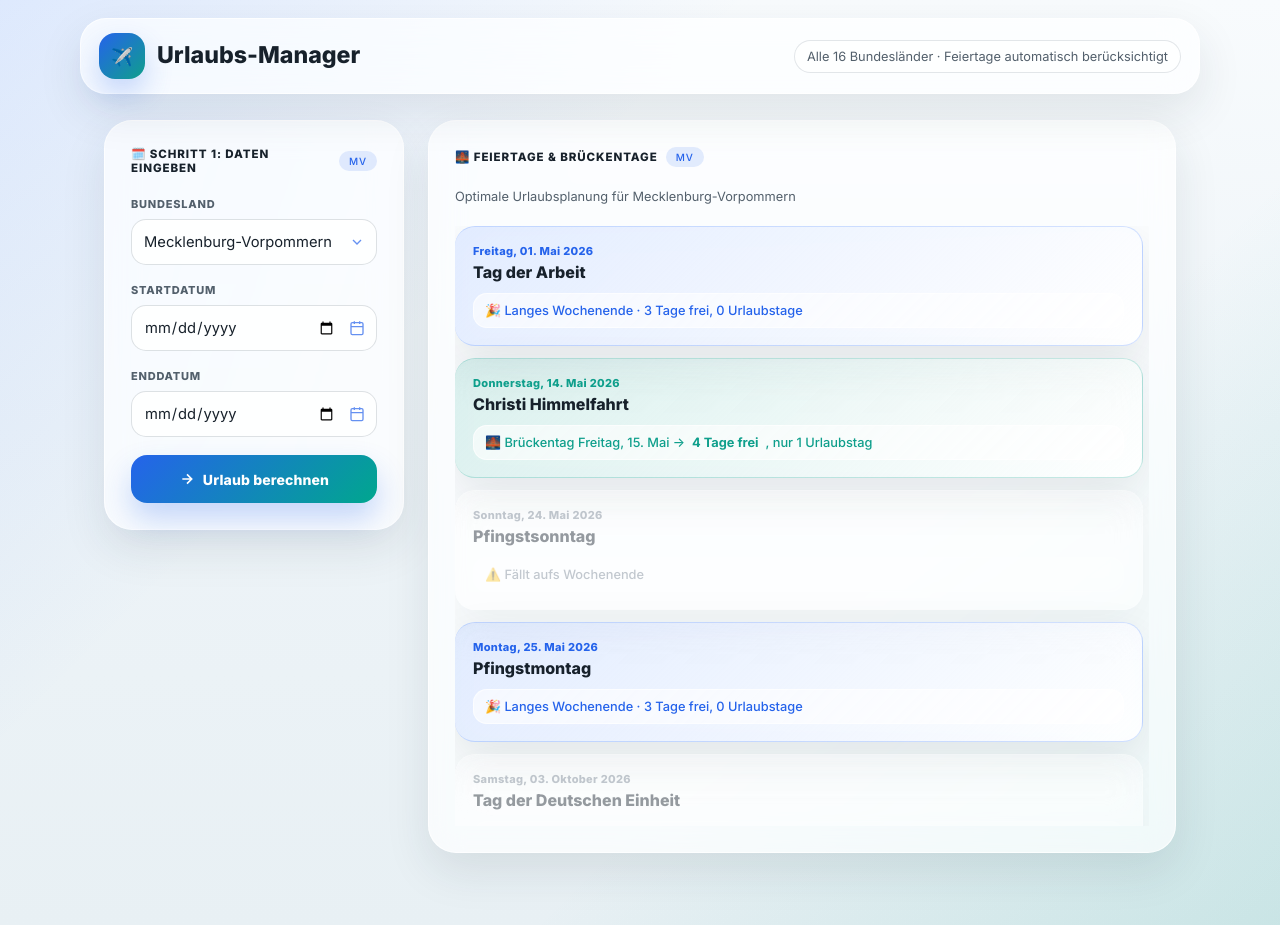
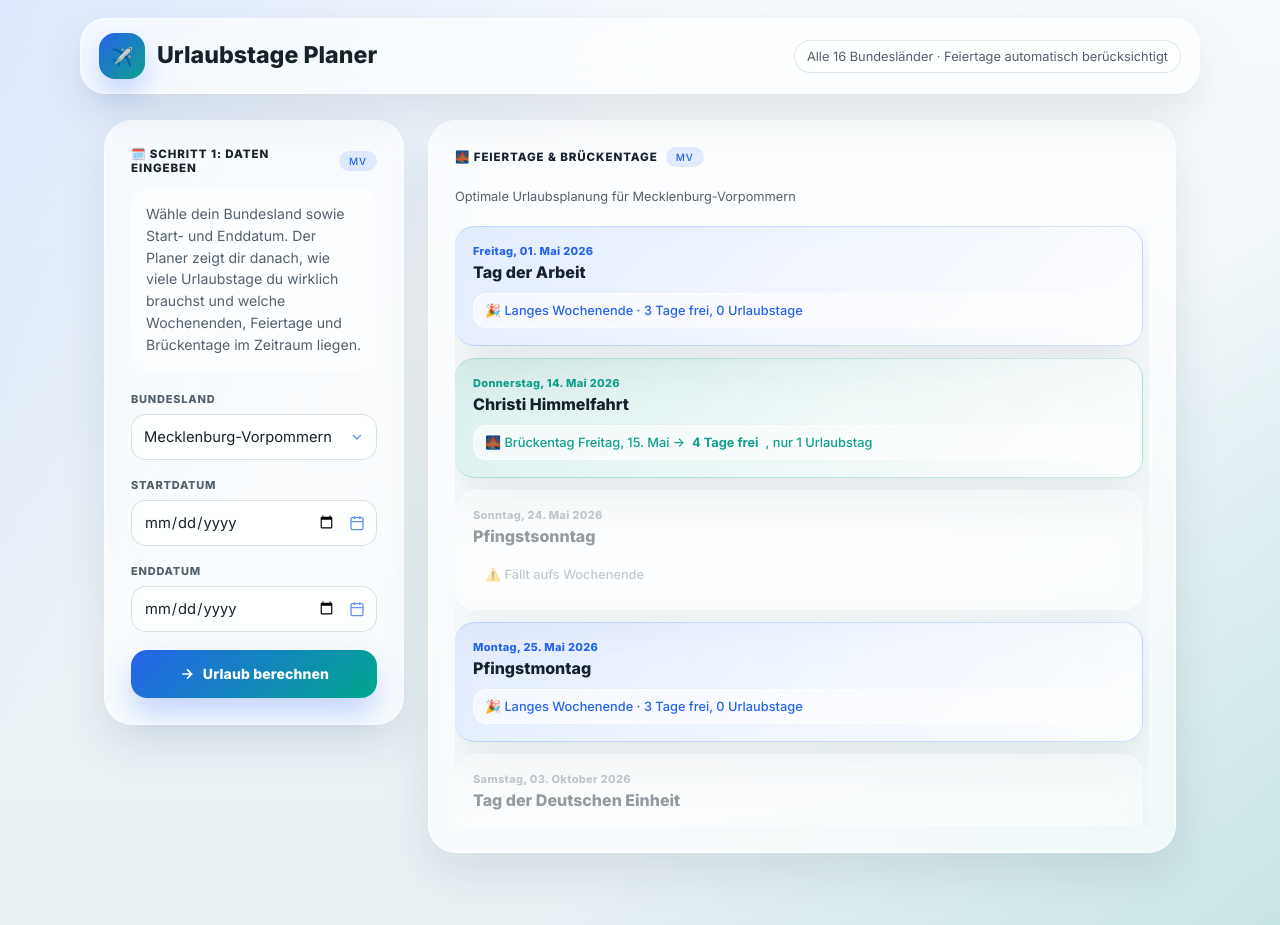
Before and after one commit to lorenz233/Urlaubstage-planer-, a plain HTML site: page index.html in a window 1280 px wide. Drawn offline with Linux system fonts and the light colour scheme.

Commit message:
Update planner title and intro copy

```diff
--- a/index.html
+++ b/index.html
@@ -3,7 +3,7 @@
 <head>
   <meta charset="UTF-8"/>
   <meta name="viewport" content="width=device-width, initial-scale=1.0"/>
-  <title>Urlaubsrechner · Deutschland</title>
+  <title>Urlaubstage Planer · Deutschland</title>
   <link href="https://fonts.googleapis.com/css2?family=Inter:wght@400;500;600;700;800&display=swap" rel="stylesheet"/>
   <style>
     *,*::before,*::after{box-sizing:border-box;margin:0;padding:0}
@@ -96,6 +96,12 @@
     .panel-title span{
       background:var(--blue-light);color:var(--accent);
       border-radius:4px;padding:2px 8px;font-size:0.625rem;font-weight:500
+    }
+    .intro-copy{
+      margin:-8px 0 22px;
+      color:var(--ink2);
+      font-size:.88rem;
+      line-height:1.55;
     }
 
     /* ── Form ── */
@@ -415,6 +421,14 @@
       padding:4px 10px;
       background:rgba(37,99,235,.12);
       color:var(--accent);
+    }
+
+    .intro-copy{
+      padding:13px 14px;
+      border:1px solid rgba(255,255,255,.7);
+      border-radius:18px;
+      background:rgba(255,255,255,.5);
+      box-shadow:inset 0 1px 0 rgba(255,255,255,.65);
     }
 
     .field{
@@ -738,7 +752,7 @@
 
 <div class="page-header">
   <div class="header-icon">✈️</div>
-  <div class="page-title">Urlaubs-Manager</div>
+  <div class="page-title">Urlaubstage Planer</div>
   <div class="page-sub">Alle 16 Bundesländer · Feiertage automatisch berücksichtigt</div>
 </div>
 
@@ -748,6 +762,9 @@
   <div>
     <div class="panel">
       <div class="panel-title">🗓️ Schritt 1: Daten eingeben <span id="bl-badge">MV</span></div>
+      <p class="intro-copy">
+        Wähle dein Bundesland sowie Start- und Enddatum. Der Planer zeigt dir danach, wie viele Urlaubstage du wirklich brauchst und welche Wochenenden, Feiertage und Brückentage im Zeitraum liegen.
+      </p>
 
       <div class="field">
         <label>Bundesland</label>
```
